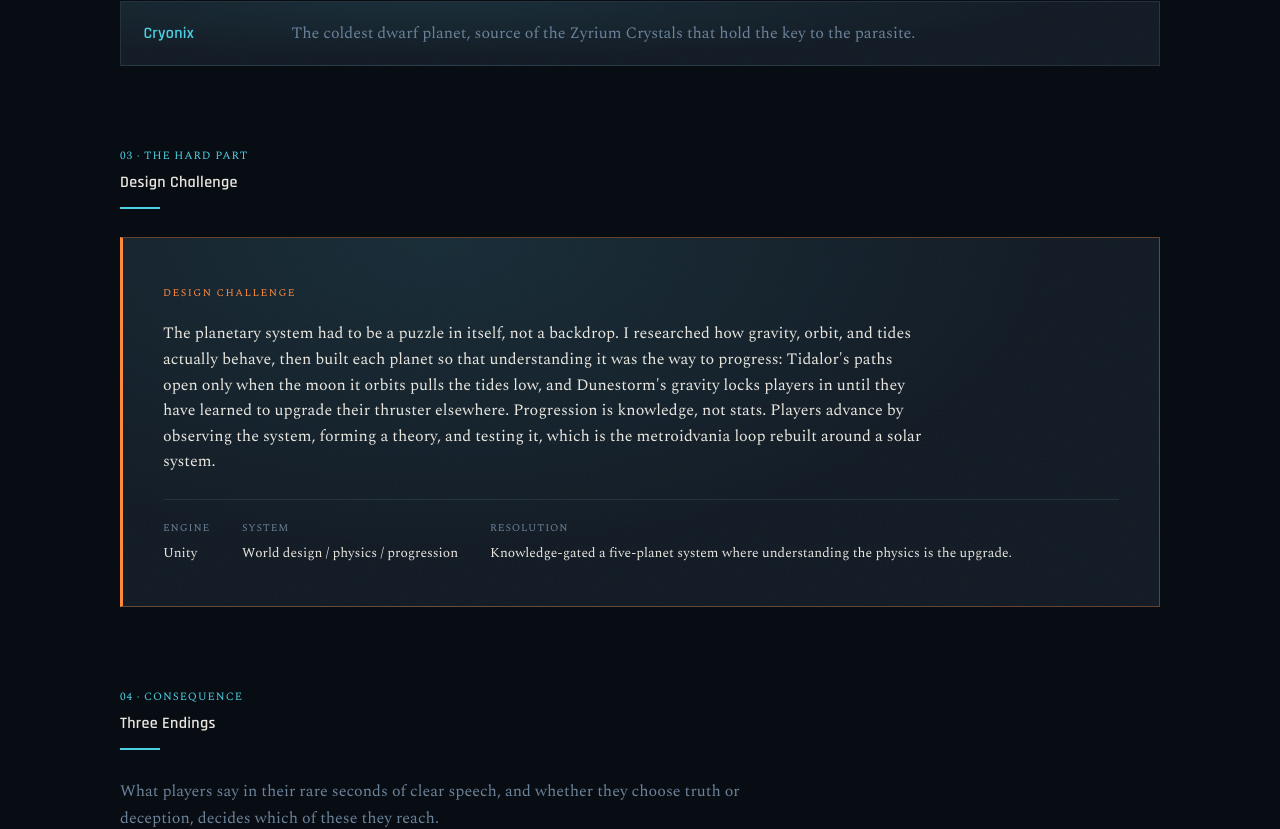
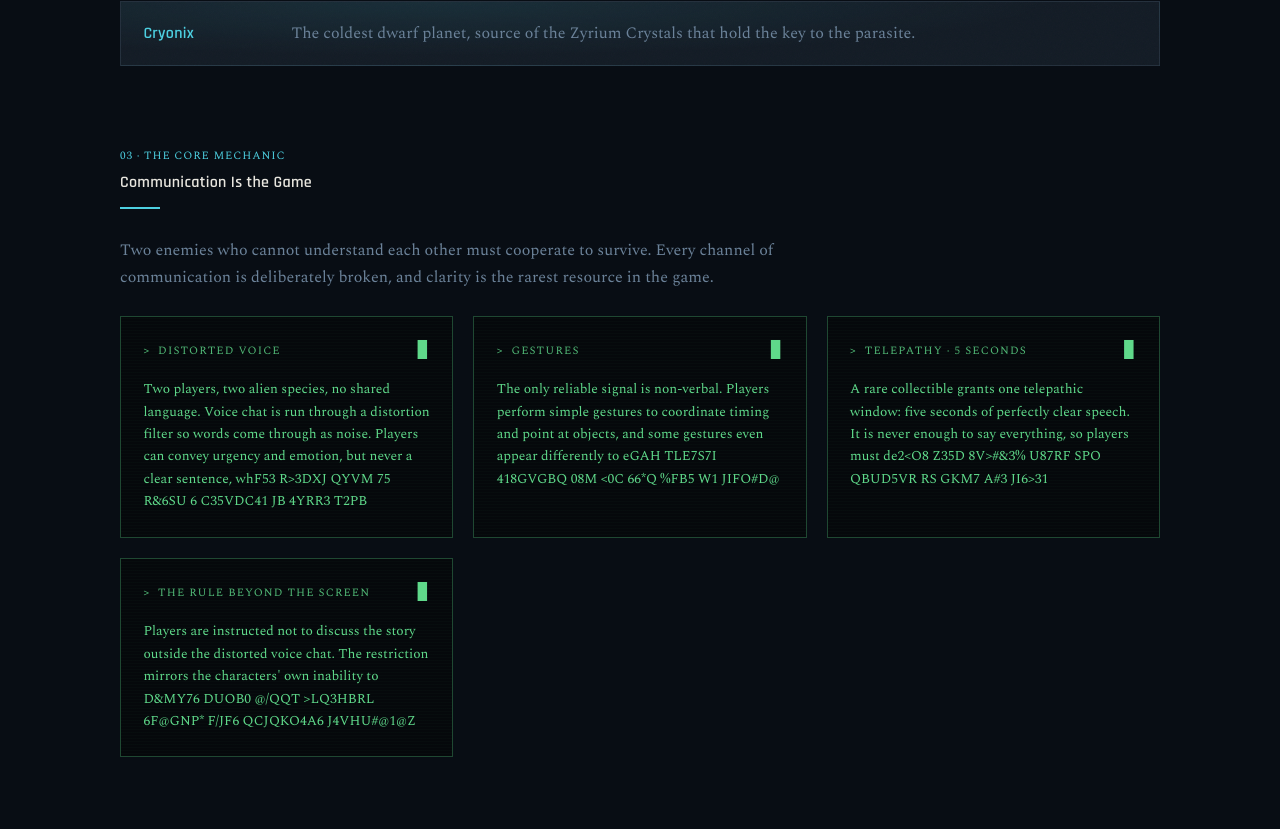
Before and after one commit to alvarogope/portfolio, a Next.js app: page /shattered-skies in a window 1280 px wide. Shown: the part 1600-2429 px from the top of the page. Built offline with nearby package versions, Linux system fonts and the light colour scheme; a web font is replaced by a local one.

Commit message:
Shattered Skies finished

```diff
--- a/src/app/(games)/shattered-skies/page.tsx
+++ b/src/app/(games)/shattered-skies/page.tsx
@@ -26,7 +26,7 @@ export default function ShatteredSkiesPage() {
           </div>
         </Reveal>
 
-        {/* The Planetary System — signature section */}
+        {/* The Planetary System */}
         {p.worlds && (
           <Reveal>
             <div style={{ marginTop: "5rem" }}>
@@ -60,11 +60,28 @@ export default function ShatteredSkiesPage() {
           </Reveal>
         )}
 
+        {/* Communication — the signature mechanic, as transmissions */}
+        {p.communication && (
+          <Reveal>
+            <div style={{ marginTop: "5rem" }}>
+              <SectionHeading kicker="03 · The Core Mechanic" title="Communication Is the Game" />
+              <p style={{ color: "var(--color-mist)", maxWidth: "42rem", marginTop: "1.5rem", marginBottom: "1.5rem" }}>
+                Two enemies who cannot understand each other must cooperate to survive. Every channel of communication is deliberately broken, and clarity is the rarest resource in the game.
+              </p>
+              <div style={{ display: "grid", gridTemplateColumns: "repeat(auto-fit, minmax(280px, 1fr))", gap: "1.25rem" }}>
+                {p.communication.map((c, i) => (
+                  <TransmissionCard key={c.label} label={c.label} body={c.body} delay={i * 300} />
+                ))}
+              </div>
+            </div>
+          </Reveal>
+        )}
+
         {/* Design Challenge */}
         {p.designChallenge && (
           <Reveal>
             <div style={{ marginTop: "5rem" }}>
-              <SectionHeading kicker="03 · The Hard Part" title="Design Challenge" />
+              <SectionHeading kicker="04 · The Hard Part" title="Design Challenge" />
               <div style={{ marginTop: "1.5rem" }}>
                 <ChallengeQuote challenge={p.designChallenge} />
               </div>
@@ -76,7 +93,7 @@ export default function ShatteredSkiesPage() {
         {p.endings && (
           <Reveal>
             <div style={{ marginTop: "5rem" }}>
-              <SectionHeading kicker="04 · Consequence" title="Three Endings" />
+              <SectionHeading kicker="05 · Consequence" title="Three Endings" />
               <p style={{ color: "var(--color-mist)", maxWidth: "42rem", marginTop: "1.5rem", marginBottom: "1.5rem" }}>
                 What players say in their rare seconds of clear speech, and whether they choose truth or deception, decides which of these they reach.
               </p>
@@ -92,7 +109,7 @@ export default function ShatteredSkiesPage() {
         {/* Contributions */}
         <Reveal>
           <div style={{ marginTop: "5rem" }}>
-            <SectionHeading kicker="05 · My Role" title="My Contribution" />
+            <SectionHeading kicker="06 · My Role" title="My Contribution" />
             <div style={{ display: "grid", gap: "1.5rem" }}>
               {p.contributions.map((c) => (
                 <div key={c.label}>
--- a/src/content/games/shattered-skies.ts
+++ b/src/content/games/shattered-skies.ts
@@ -64,4 +64,23 @@ export const shatteredSkies: Project = {
         "Built the metroidvania progression around understanding rather than upgrades: players unlock the system by learning how it works, turning observation and deduction into the core advancement loop.",
     },
   ],
+
+  communication: [
+    {
+      label: "Distorted voice",
+      body: "Two players, two alien species, no shared language. Voice chat is run through a distortion filter so words come through as noise. Players can convey urgency and emotion, but never a clear sentence, which forces them to build a language of their own.",
+    },
+    {
+      label: "Gestures",
+      body: "The only reliable signal is non-verbal. Players perform simple gestures to coordinate timing and point at objects, and some gestures even appear differently to each player, widening the gap they have to bridge.",
+    },
+    {
+      label: "Telepathy · 5 seconds",
+      body: "A rare collectible grants one telepathic window: five seconds of perfectly clear speech. It is never enough to say everything, so players must decide what matters most, and whether to tell the truth.",
+    },
+    {
+      label: "The rule beyond the screen",
+      body: "Players are instructed not to discuss the story outside the distorted voice chat. The restriction mirrors the characters' own inability to openly share their motives, keeping every intention ambiguous.",
+    },
+  ],
 };
--- a/src/content/schema.ts
+++ b/src/content/schema.ts
@@ -126,4 +126,6 @@ export interface Contribution {
     roles?: Role[];
     endings?: Ending[];
     worlds?: World[];
+
+    communication?: { label: string; body: string }[];
   }
```
